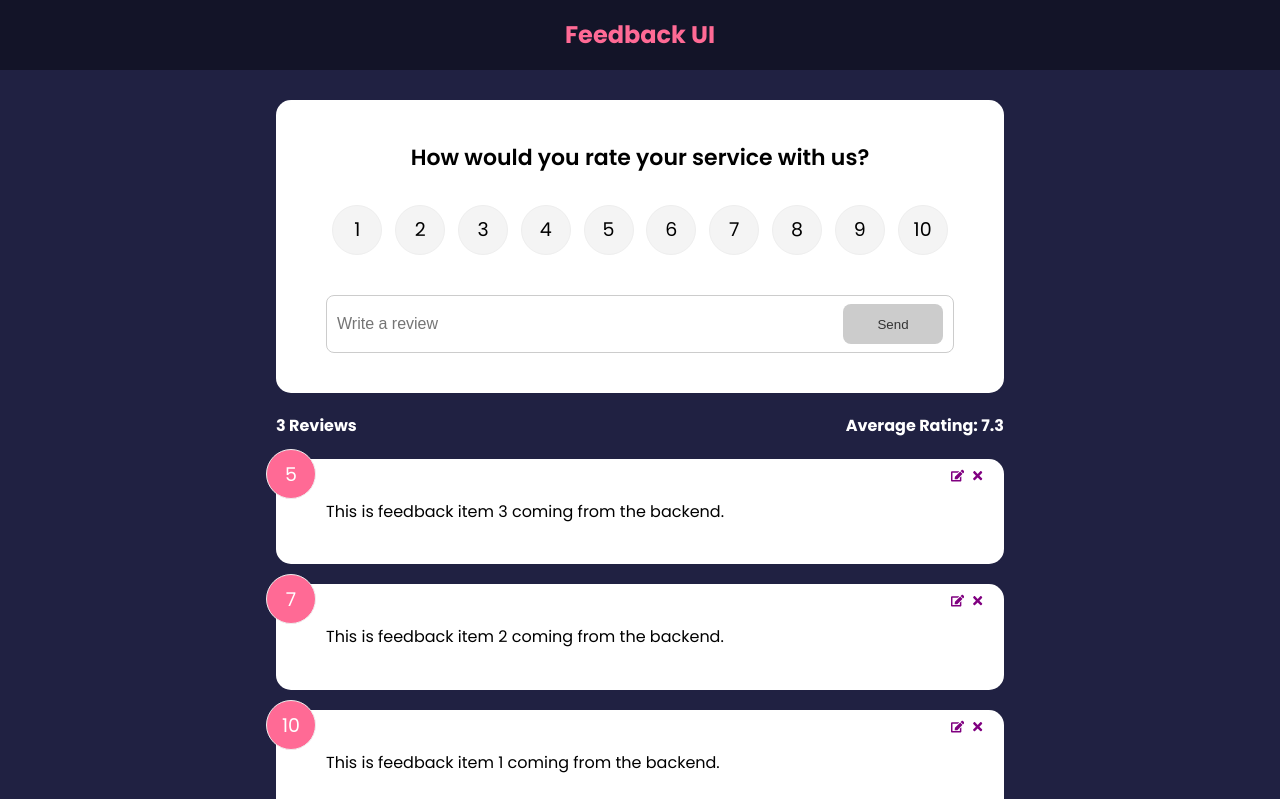
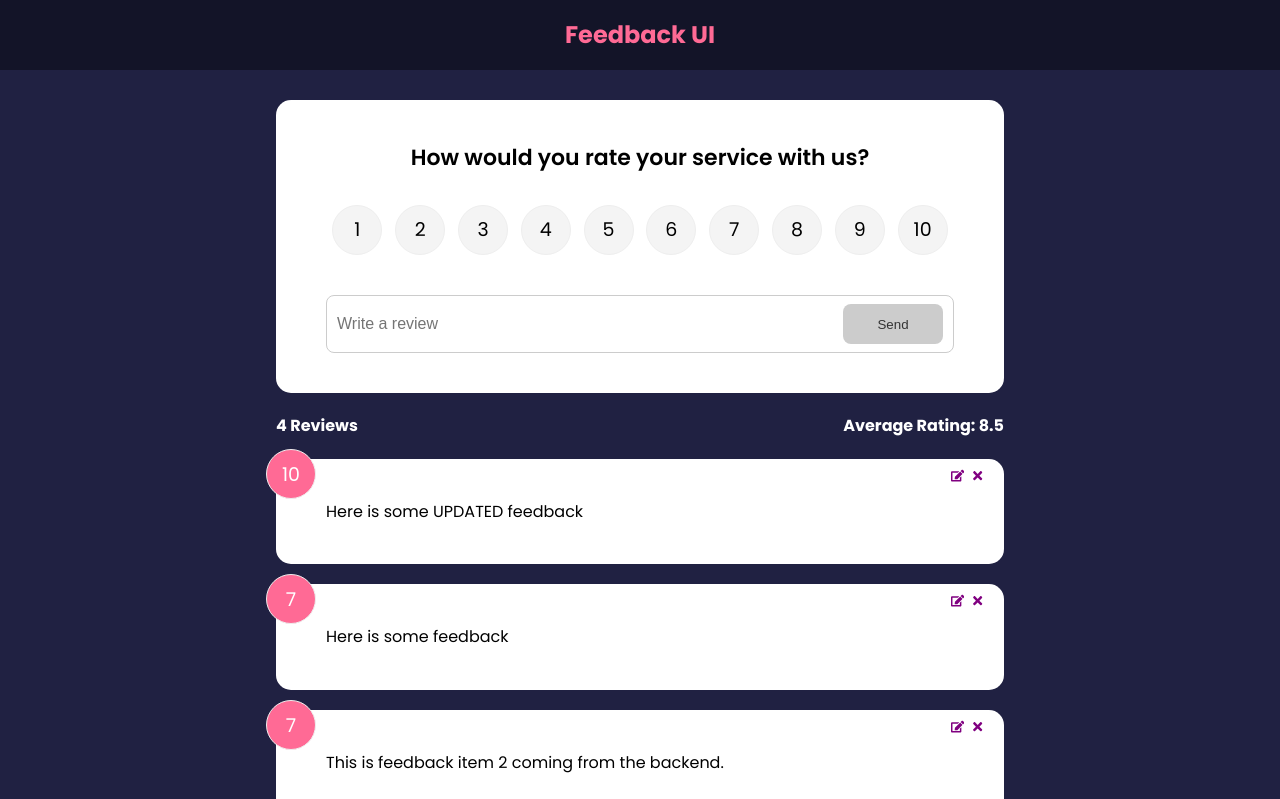
Before and after one commit to maggie-hyland/feedback-app, a React (Create React App) app: page / in a window 1280 px wide. Shown: the top 799 px of the page. Built offline with nearby package versions, Linux system fonts and the light colour scheme; data requests are answered from the project's data file.

Commit message:
working on updating bug

```diff
--- a/db.json
+++ b/db.json
@@ -11,9 +11,14 @@
       "text": "This is feedback item 2 coming from the backend."
     },
     {
-      "id": 3,
-      "rating": 5,
-      "text": "This is feedback item 3 coming from the backend."
+      "text": "Here is some feedback",
+      "rating": 7,
+      "id": 3
+    },
+    {
+      "text": "Here is some UPDATED feedback",
+      "rating": 10,
+      "id": 4
     }
   ]
 }
--- a/package.json
+++ b/package.json
@@ -2,18 +2,19 @@
   "name": "feedback-app",
   "version": "0.1.0",
   "private": true,
+  "proxy": "http://localhost:5000",
   "dependencies": {
     "@testing-library/jest-dom": "^5.16.5",
     "@testing-library/react": "^13.4.0",
     "@testing-library/user-event": "^14.4.3",
     "concurrently": "^7.6.0",
-    "framer-motion": "^8.5.3",
+    "framer-motion": "^8.4.3",
     "json-server": "^0.17.1",
     "prop-types": "^15.8.1",
     "react": "^18.2.0",
     "react-dom": "^18.2.0",
     "react-icons": "^4.7.1",
-    "react-router-dom": "^6.8.0",
+    "react-router-dom": "^6.6.2",
     "react-scripts": "5.0.1",
     "uuid": "^9.0.0",
     "web-vitals": "^3.1.1"
--- a/src/App.js
+++ b/src/App.js
@@ -1,3 +1,5 @@
+ // * npm run dev *   (to run the development server)**************
+
 //you no longer have to import react on all components, only on the index.js file
 import { BrowserRouter as Router, Route, Routes } from "react-router-dom";
 //to use the browser router, we need to wrap everything in <Router></Router>
--- a/src/context/FeedbackContext.js
+++ b/src/context/FeedbackContext.js
@@ -33,7 +33,7 @@ export const FeedbackProvider = ({ children }) => {
       headers: {
         "Content-Type": "application/json",
       },
-      body: JSON.stringify(newFeedback),
+      body: JSON.stringify(newFeedback)
     });
 
     const data = await response.json();
@@ -63,7 +63,7 @@ export const FeedbackProvider = ({ children }) => {
     const data = await response.json();
 
     // NOTE: no need to spread data and item
-    setFeedback(feedback.map((item) => (item.id === id ? data : item)));
+    setFeedback(feedback.map((item) => (item.id === id ? data : item)))
 
     // FIX: this fixes being able to add a feedback after editing
     setFeedbackEdit({
--- a/src/index.js
+++ b/src/index.js
@@ -1,3 +1,5 @@
+ // * npm run dev *   (to run the development server)**************
+
 import React from "react";
 import ReactDOM from "react-dom/client";
 //The react-dom package provides DOM-specific methods that can be used at the top level of your app and as an escape hatch to get outside the React model if you need to.
```
Also changed, not shown: src/data/FeedbackData.js (+5 -5 lines).
